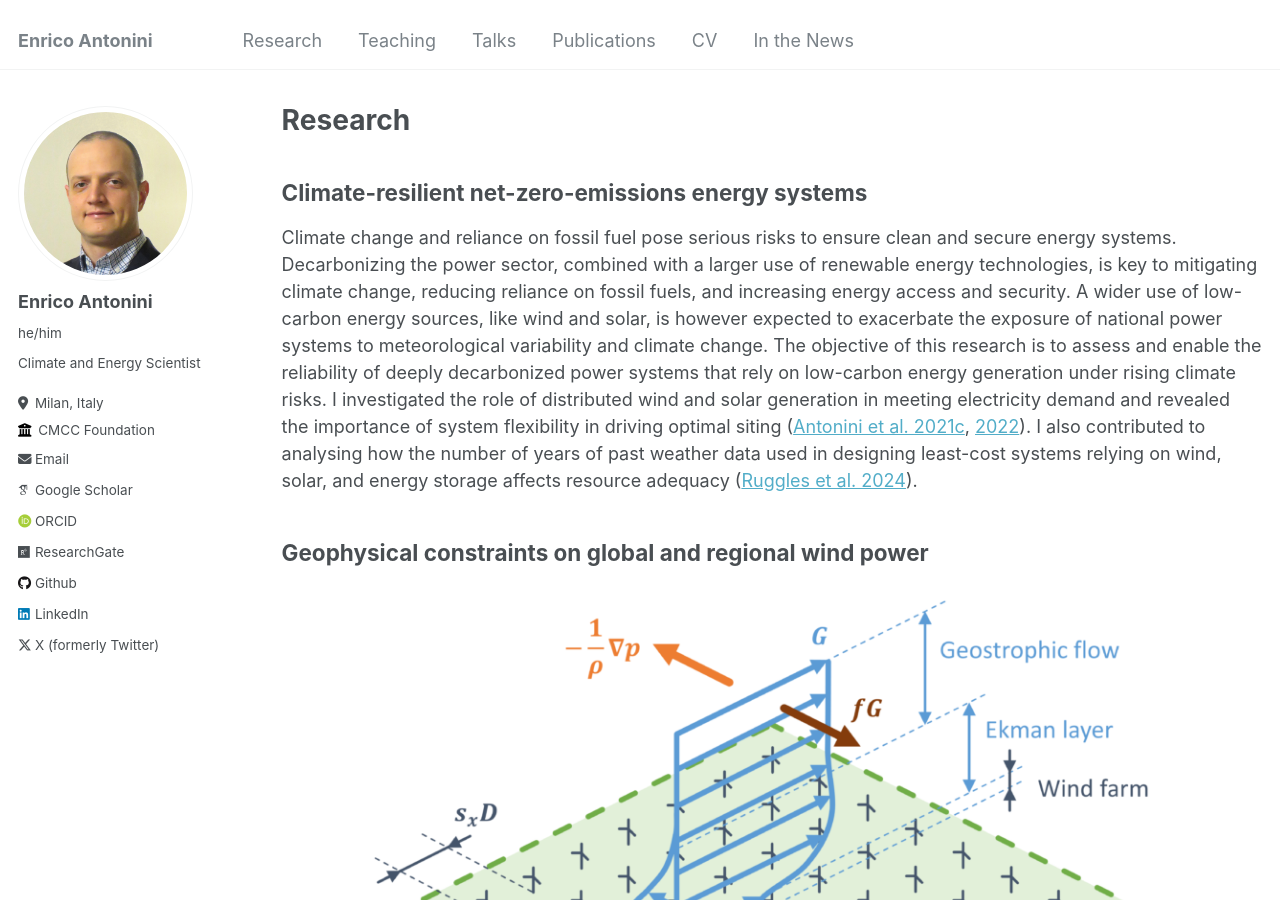
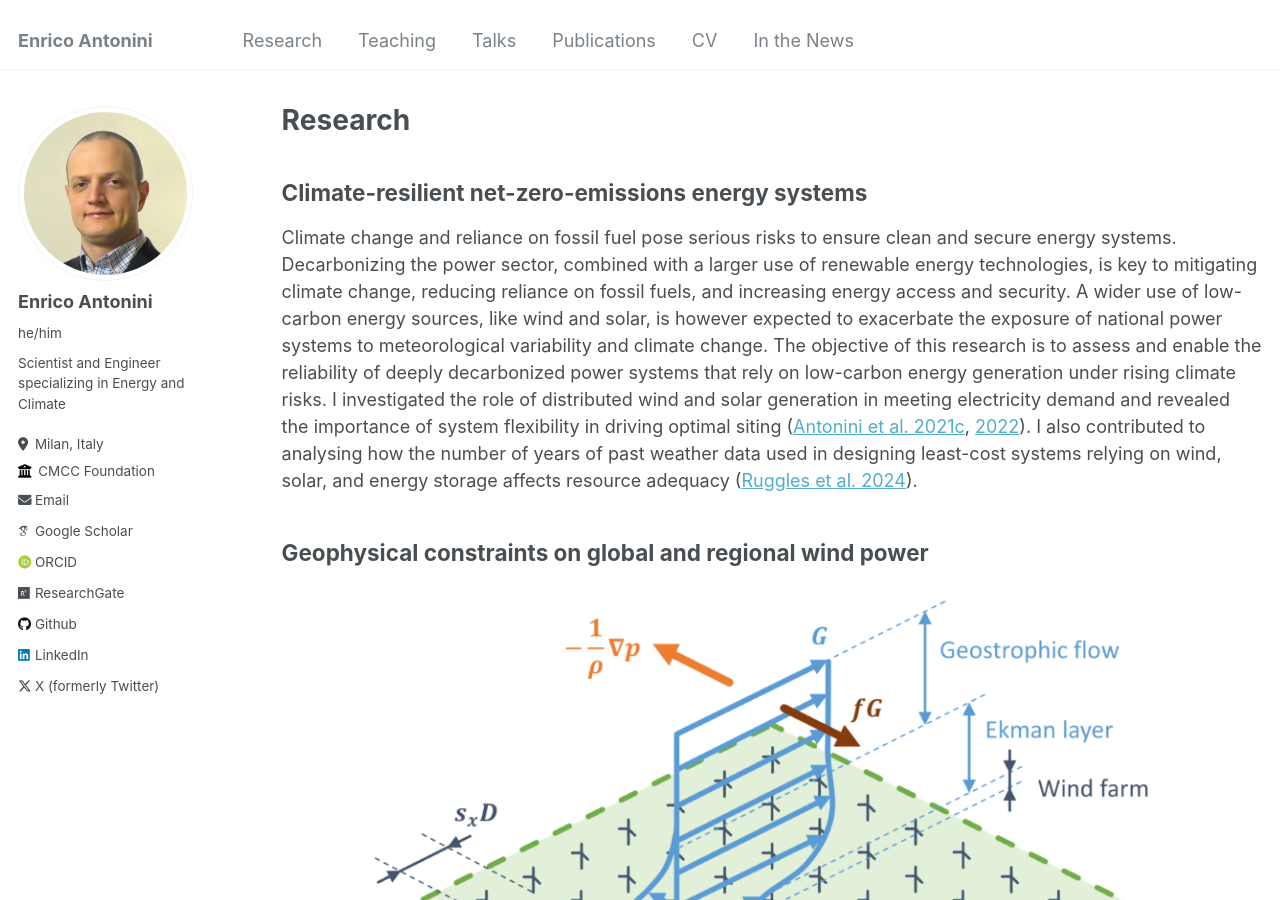
Before and after one commit to eantonini/eantonini.github.io, a Jekyll site: the page built from _pages/research.md, in a window 1280 px wide and 900 px high. Built offline with Jekyll 4.4.1, drawn with Linux system fonts in a browser that asks for light colours; some web fonts are replaced.

Commit message:
Added doi

```diff
--- a/_config.yml
+++ b/_config.yml
@@ -11,7 +11,7 @@
 title                    : "Enrico Antonini"
 title_separator          : "-"
 name                     : &name "Enrico Antonini"
-description              : &description "Climate and Energy Scientist"
+description              : &description "Scientist and Engineer specializing in Energy and Climate"
 url                      : https://eantonini.github.io # the base hostname & protocol for your site e.g. "https://mmistakes.github.io"
 baseurl                  : "" # the subpath of your site, e.g. "/blog"
 repository               : "eantonini/eantonini.github.io"
@@ -24,7 +24,7 @@
   avatar           : "profile.jpg"
   name             : "Enrico Antonini"
   pronouns         : "he/him"
-  bio              : "Climate and Energy Scientist"
+  bio              : "Scientist and Engineer specializing in Energy and Climate"
   location         : "Milan, Italy"
   employer         : "CMCC Foundation"
   uri              : # URL
--- a/_pages/research.md
+++ b/_pages/research.md
@@ -7,7 +7,7 @@
 
 ## Climate-resilient net-zero-emissions energy systems
 
-Climate change and reliance on fossil fuel pose serious risks to ensure clean and secure energy systems. Decarbonizing the power sector, combined with a larger use of renewable energy technologies, is key to mitigating climate change, reducing reliance on fossil fuels, and increasing energy access and security. A wider use of low-carbon energy sources, like wind and solar, is however expected to exacerbate the exposure of national power systems to meteorological variability and climate change. The objective of this research is to assess and enable the reliability of deeply decarbonized power systems that rely on low-carbon energy generation under rising climate risks. I investigated the role of distributed wind and solar generation in meeting electricity demand and revealed the importance of system flexibility in driving optimal siting ([Antonini et al. 2021c](https://doi.org/10.1115/IMECE2021-70678), [2022](https://doi.org/10.1016/j.isci.2022.104140)). I also contributed to analysing how the number of years of past weather data used in designing least-cost systems relying on wind, solar, and energy storage affects resource adequacy ([Ruggles et al. 2024]()).
+Climate change and reliance on fossil fuel pose serious risks to ensure clean and secure energy systems. Decarbonizing the power sector, combined with a larger use of renewable energy technologies, is key to mitigating climate change, reducing reliance on fossil fuels, and increasing energy access and security. A wider use of low-carbon energy sources, like wind and solar, is however expected to exacerbate the exposure of national power systems to meteorological variability and climate change. The objective of this research is to assess and enable the reliability of deeply decarbonized power systems that rely on low-carbon energy generation under rising climate risks. I investigated the role of distributed wind and solar generation in meeting electricity demand and revealed the importance of system flexibility in driving optimal siting ([Antonini et al. 2021c](https://doi.org/10.1115/IMECE2021-70678), [2022](https://doi.org/10.1016/j.isci.2022.104140)). I also contributed to analysing how the number of years of past weather data used in designing least-cost systems relying on wind, solar, and energy storage affects resource adequacy ([Ruggles et al. 2024](https://doi.org/10.1016/j.adapen.2024.100185)).
 
 ## Geophysical constraints on global and regional wind power
 
```
Also changed, not shown: _pages/publications.md (+1 -1 lines).
